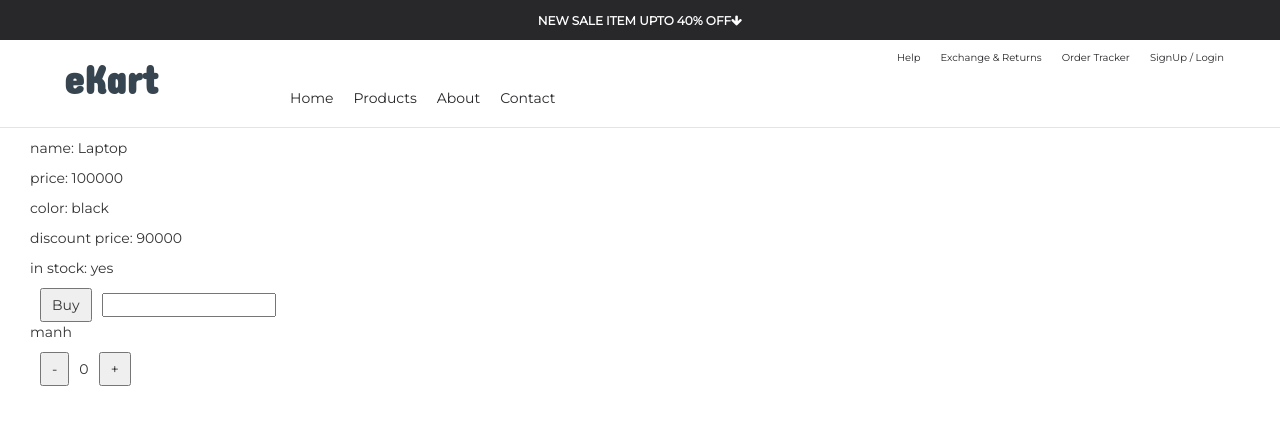
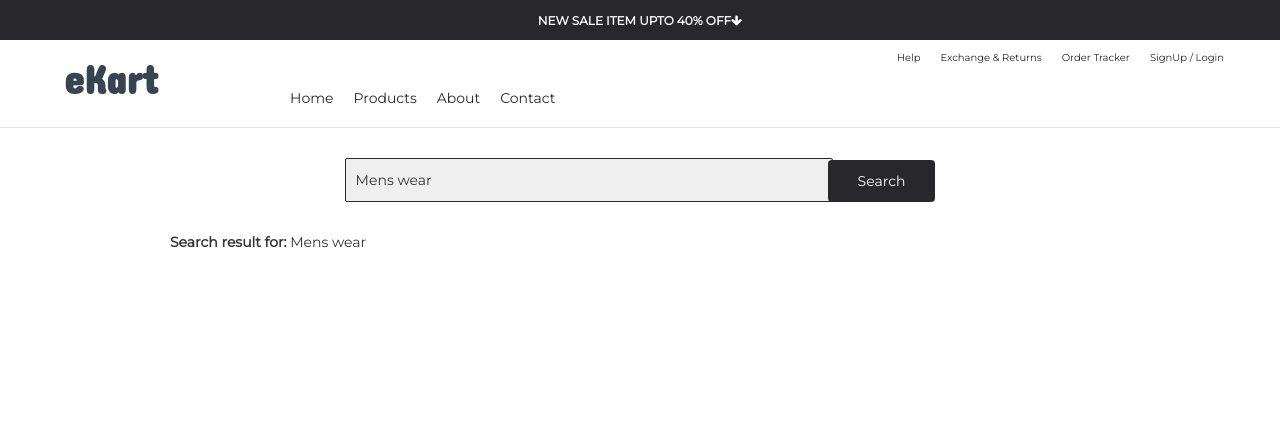
Before and after one commit to Manhkoiii123/angular-course, an Angular app: page / in a window 1280 px wide. Shown: the top 424 px of the page. Built offline with nearby package versions, Linux system fonts and the light colour scheme.

Commit message:
add two way binding

```diff
--- a/src/app/product-list/product-list.component.html
+++ b/src/app/product-list/product-list.component.html
@@ -1,5 +1,5 @@
 <div class="product-container">
-  <p>name: {{ product.name }}</p>
+  <!-- <p>name: {{ product.name }}</p>
   <p>price: {{ product.price }}</p>
   <p>color: {{ product.color }}</p>
   <p>discount price: {{ getDiscountPrice() }}</p>
@@ -9,5 +9,6 @@
   <p>{{ name }}</p>
   <button (click)="decrement()">-</button>
   <span>{{ addToCart }}</span>
-  <button (click)="increment()">+</button>
+  <button (click)="increment()">+</button> -->
+  <app-search></app-search>
 </div>
--- /dev/null
+++ b/src/app/product-list/search/search.component.css
@@ -0,0 +1,29 @@
+.ekart--search--product {
+  margin: 20px auto;
+  text-align: center;
+}
+.ekart-search-product-input {
+  width: 40%;
+  height: 5.5vh;
+  padding: 1px 10px;
+  outline: none;
+  border-radius: 2px;
+  background-color: #efefef;
+  border: #28282b 1px solid;
+}
+
+.btn {
+  padding: 5px 10px;
+  border: none;
+}
+.btn-search {
+  padding: 11px 30px;
+  background-color: #28282b;
+  margin-left: -5px;
+  color: #fff;
+}
+
+.ekart-search-result-for {
+  margin: 20px auto;
+  padding: 10px 140px;
+}
--- /dev/null
+++ b/src/app/product-list/search/search.component.html
@@ -0,0 +1,7 @@
+<div class="ekart--search--product">
+  <input class="ekart-search-product-input" [(ngModel)]="searchText" />
+  <button class="btn btn-search">Search</button>
+</div>
+<div class="ekart-search-result-for">
+  <p><strong>Search result for:</strong> {{ searchText }}</p>
+</div>
--- /dev/null
+++ b/src/app/product-list/search/search.component.ts
@@ -0,0 +1,13 @@
+import { Component } from '@angular/core';
+
+@Component({
+  selector: 'app-search',
+  templateUrl: './search.component.html',
+  styleUrls: ['./search.component.css'],
+})
+export class SearchComponent {
+  searchText: string = 'Mens wear';
+  updateSearchText(event: any) {
+    this.searchText = event.target.value;
+  }
+}
```
Also changed, not shown: src/app/app.module.ts (+12 -3 lines), 1 other file (tests, documents, lock files or other folders).
